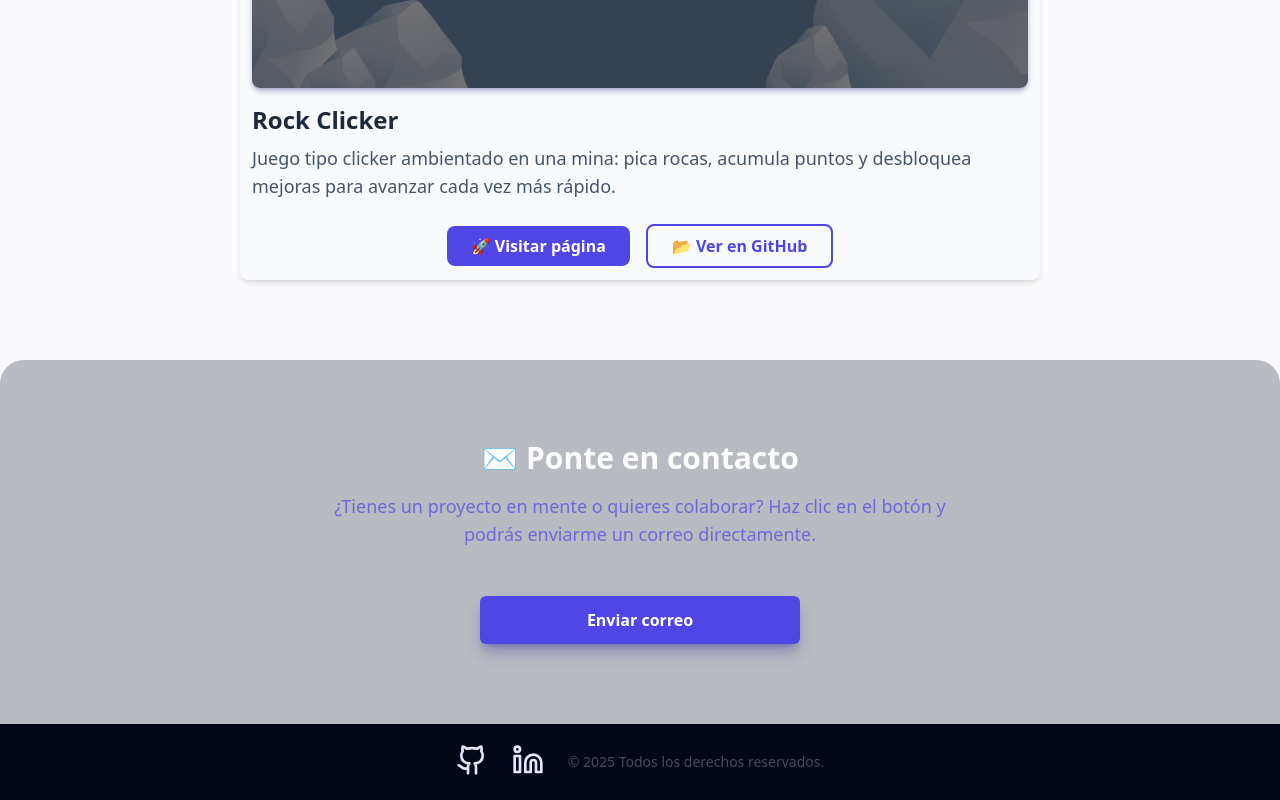
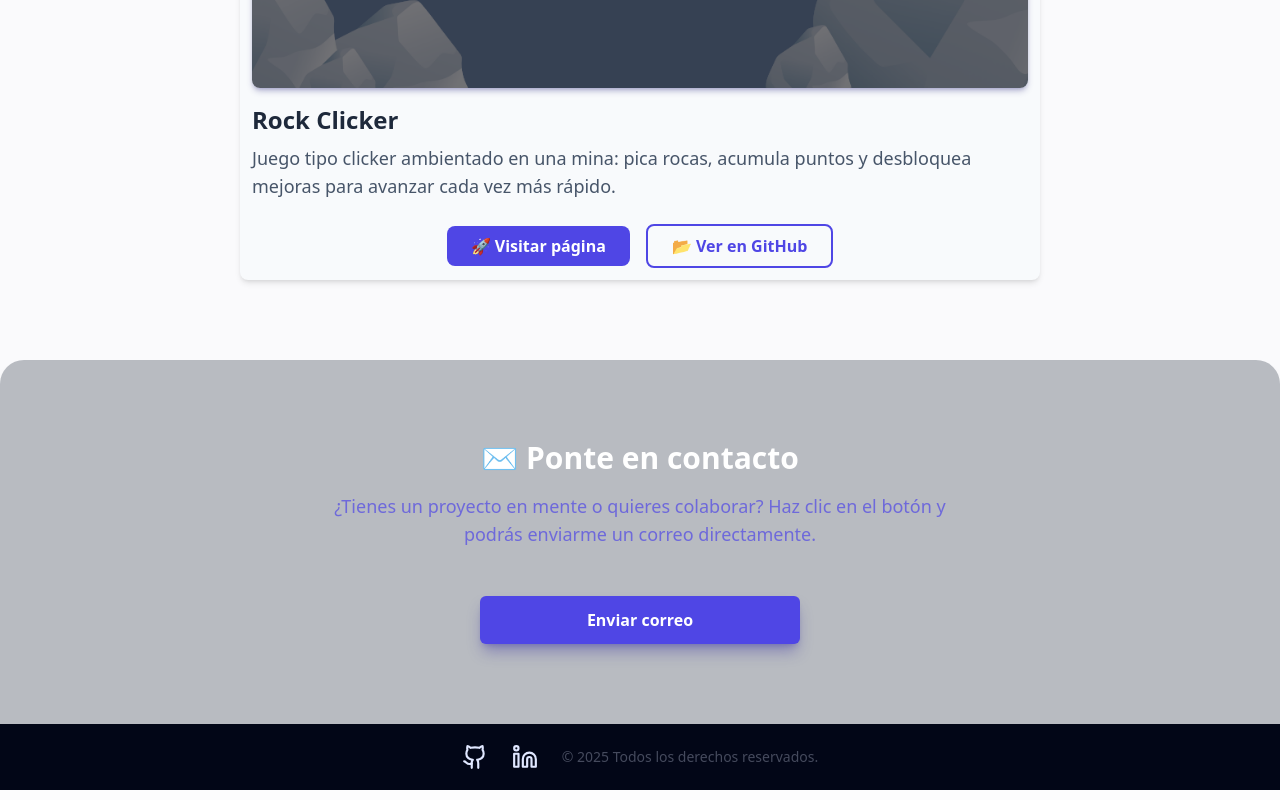
Before and after one commit to MaykelldaCostaRamos/Portafolio, a React (Vite) app: page / in a window 1280 px wide. Shown: the part 1502-2302 px from the top of the page. Built offline with nearby package versions, Linux system fonts and the light colour scheme.

Commit message:
Adjusted section width and size for icons

```diff
--- a/src/components/Footer.jsx
+++ b/src/components/Footer.jsx
@@ -2,9 +2,9 @@
 
 export default function Footer() {
   return (
-    <footer className="w-full py-2 bg-slate-950 text-indigo-100 text-center 2xl:w-1/2 2xl:mx-auto">
+    <footer className="w-full py-2 bg-slate-950 text-indigo-100 text-center 2xl:max-w-[800px] 2xl:mx-auto">
 
-        <div className="flex justify-center gap-6 py-3">
+        <div className="flex items-center justify-center gap-6 py-3">
           <a
             href="https://github.com/MaykelldaCostaRamos"
             target="_blank"
@@ -12,8 +12,8 @@ export default function Footer() {
           >
             <svg
               xmlns="http://www.w3.org/2000/svg"
-              width="32"
-              height="32"
+              width="26"
+              height="26"
               viewBox="0 0 24 24"
               fill="none"
               stroke="currentColor"
@@ -34,8 +34,8 @@ export default function Footer() {
           >
             <svg
               xmlns="http://www.w3.org/2000/svg"
-              width="32"
-              height="32"
+              width="26"
+              height="26"
               viewBox="0 0 24 24"
               fill="none"
               stroke="currentColor"
@@ -51,7 +51,7 @@ export default function Footer() {
           </a>
 
 
-        <div className="space-y-1 py-2 text-sm text-indigo-100/30">
+        <div className="text-sm text-indigo-100/30">
           <p>&copy; 2025 Todos los derechos reservados.</p>
         </div>
         </div>
```
